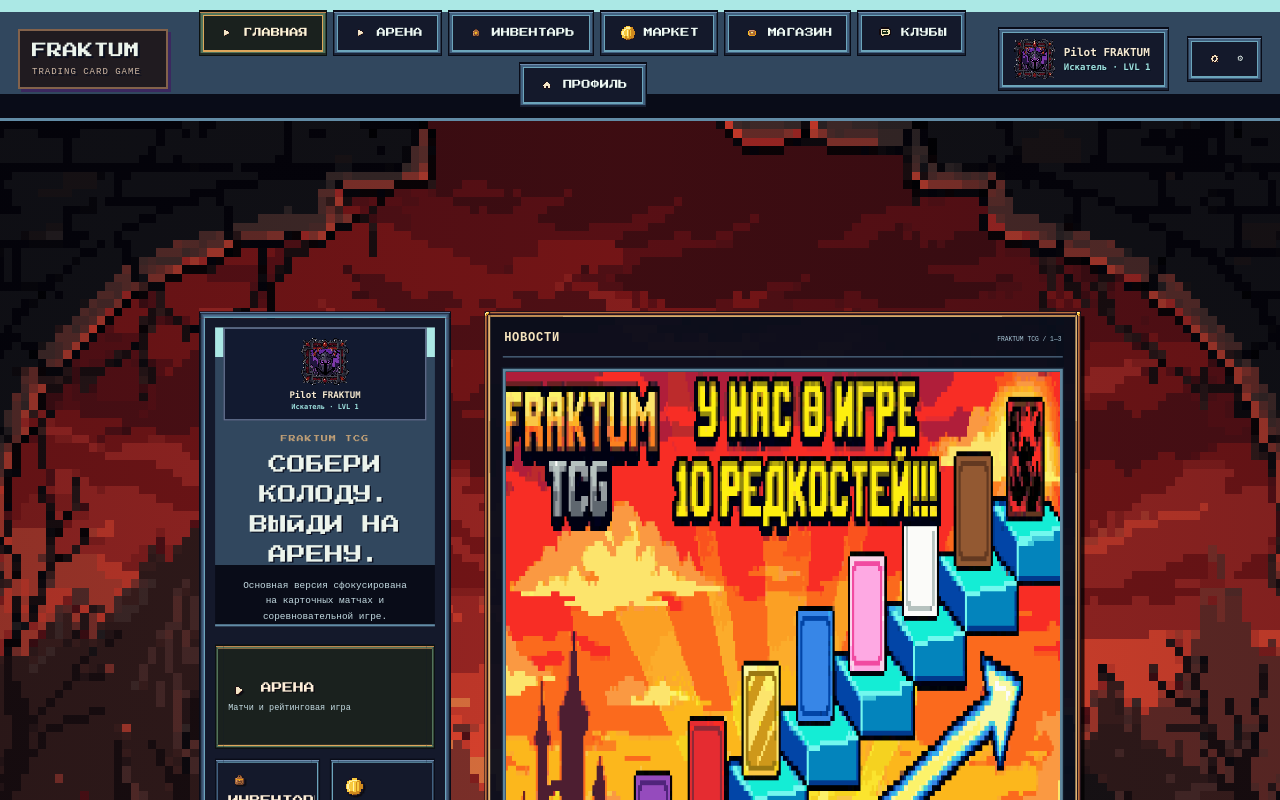
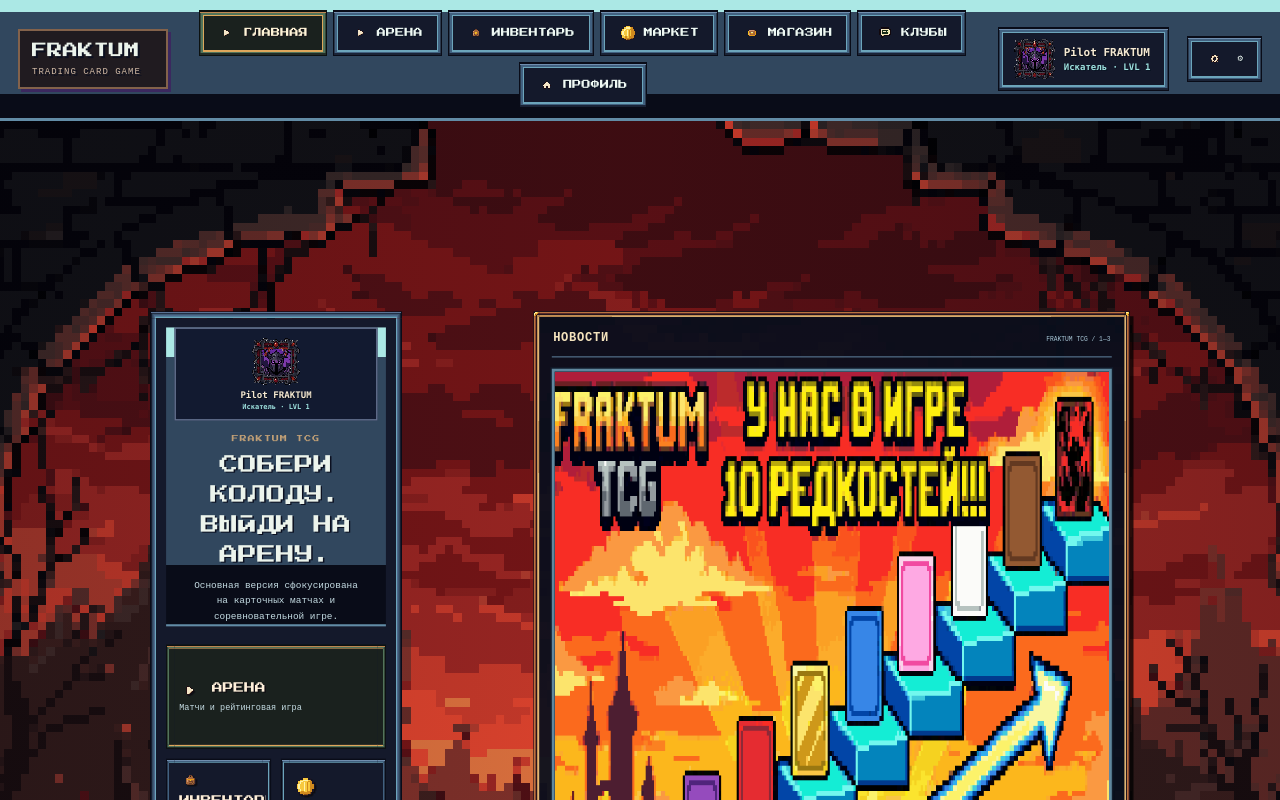
Before and after one commit to sonor71/Fraktum-tcg-alfa, a React (Vite) app: page /#/ in a window 1280 px wide. Built offline with nearby package versions, Linux system fonts and the light colour scheme; no server answers.

Commit message:
style(home): visibly separate panels by 98px while retaining size and centering

```diff
--- a/src/ui/fraktum-menu-home-v3.css
+++ b/src/ui/fraktum-menu-home-v3.css
@@ -218,6 +218,12 @@
     transform-origin: center center;
     gap: 48px !important;
   }
+  #root .coreMenuRoot--homeV2 .coreMenuPanel {
+    transform: translateX(-70px);
+  }
+  #root .coreMenuRoot--homeV2 .coreMenuNews {
+    transform: translateX(70px);
+  }
 }
 
 /* On narrow screens do not shrink tap targets or lettering. */
```
